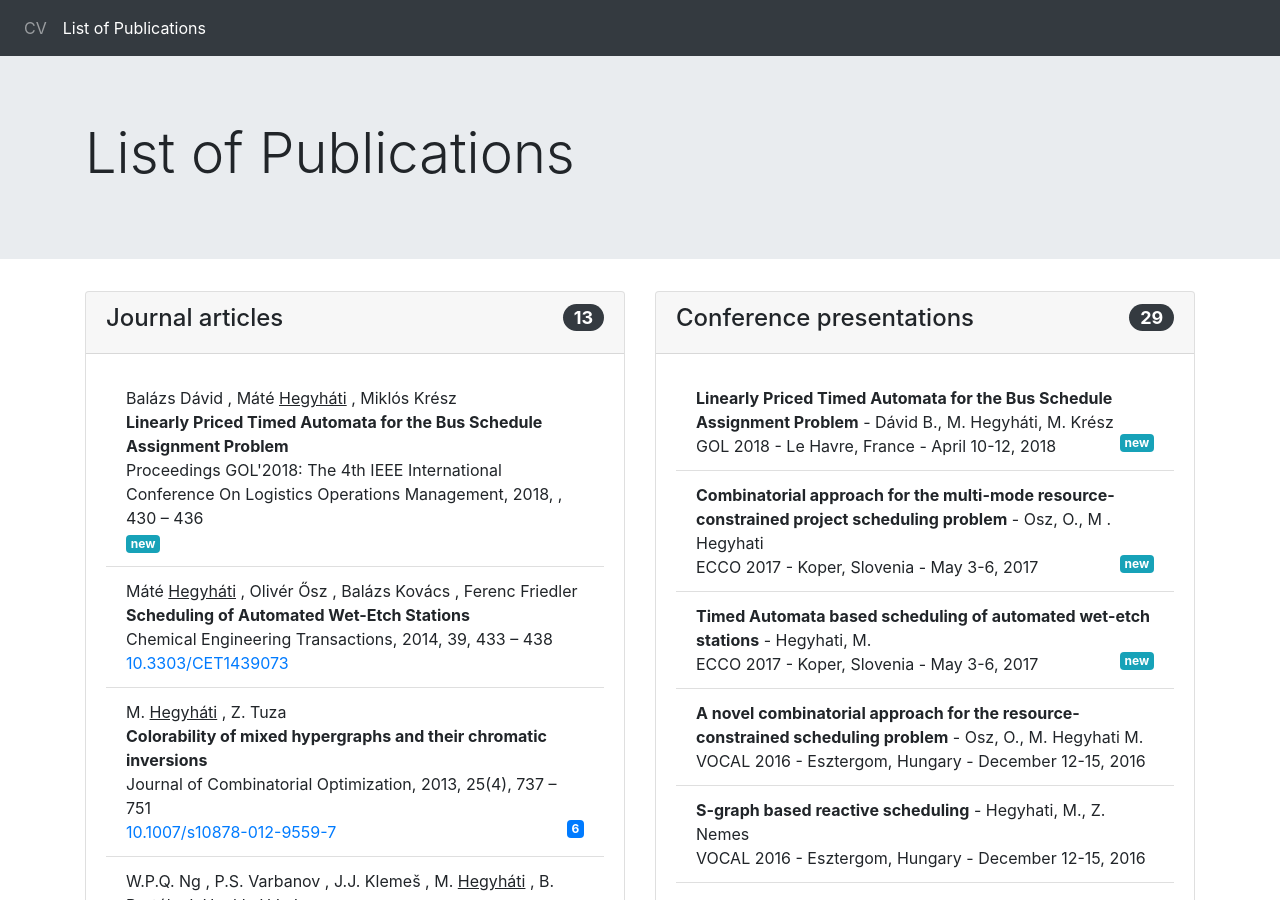
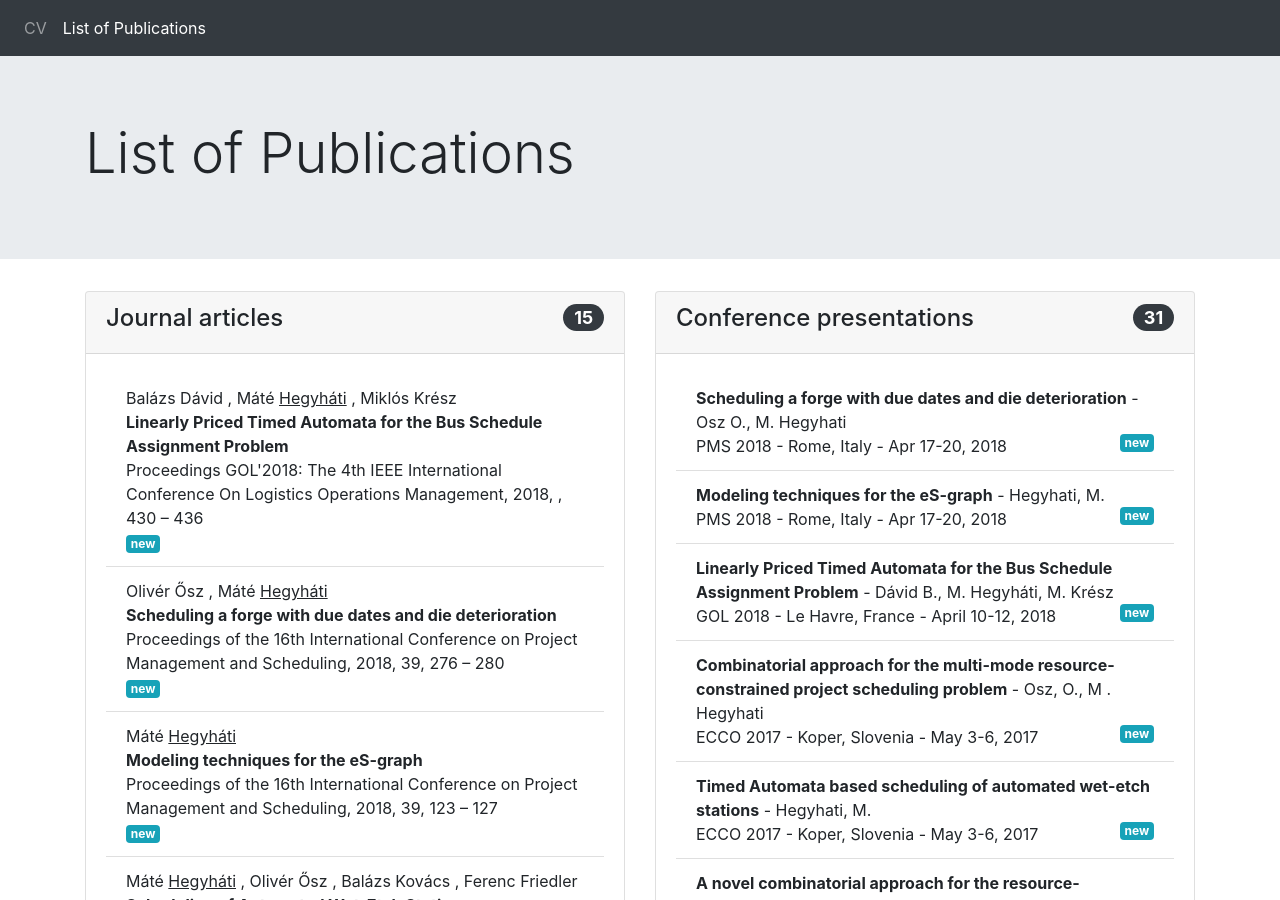
Before and after one commit to hegyhati/hegyhati.github.io, a Jekyll site: the page built from publications.html, in a window 1280 px wide and 900 px high. Built offline with Jekyll 4.4.1, drawn with Linux system fonts in a browser that asks for light colours; some of the changed text lies outside the part shown.

Commit message:
PMS 2018

```diff
--- a/_data/articles.json
+++ b/_data/articles.json
@@ -1,4 +1,42 @@
 [
+    {
+        "id": "Hegyhati2018",
+        "type": "incollection",
+        "title": "Modeling techniques for the eS-graph",
+        "author":
+        [
+            {
+                "family": "Hegyháti",
+                "given": "Máté"
+            }
+        ],
+        "journal": "Proceedings of the 16th International Conference on Project Management and Scheduling",
+        "year": "2018",
+        "volume": "39",
+        "pages": "123 – 127",
+        "ISBN": "9788894982022"
+    },
+    {
+        "id": "Osz2018",
+        "type": "incollection",
+        "title": "Scheduling a forge with due dates and die deterioration",
+        "author":
+        [
+            {
+                "family": "Ősz",
+                "given": "Olivér"
+            },
+            {
+                "family": "Hegyháti",
+                "given": "Máté"
+            }
+        ],
+        "journal": "Proceedings of the 16th International Conference on Project Management and Scheduling",
+        "year": "2018",
+        "volume": "39",
+        "pages": "276 – 280",
+        "ISBN": "9788894982022"
+    },
     {
         "id": "David2018",
         "type": "incollection",
--- a/_data/presentations.json
+++ b/_data/presentations.json
@@ -12,15 +12,26 @@
         "type": ["oral", "international", "collaborator"]
     },
     {
-        "author": "Hegyhati, M., T. Holczinger, T. Majozi, F. Friedler",
-        "title": "Transforming STN based scheduling problems to S-graph representation",
-        "conference": "XIX Polish Conference of Chemical and Process Engineering",
-        "conferenceshort": "PCCPE 2007",
-        "city": "Rzeszów",
-        "country": "Poland",
-        "year": "2007",
-        "date": "September 3-7",
-        "type": ["oral", "international", "keynote"]
+        "author" : "Hegyhati, M.",
+        "title" : "Modeling techniques for the eS-graph",
+        "conference": "16th International Conference on Project Management and Scheduling",
+        "conferenceshort": "PMS 2018",
+        "city": "Rome",
+        "country": "Italy",
+        "date": "Apr 17-20",
+        "year": "2018",
+        "type": ["oral", "international"]
+    },
+    {
+        "author" : "Osz O., M. Hegyhati",
+        "title" : "Scheduling a forge with due dates and die deterioration",
+        "conference": "16th International Conference on Project Management and Scheduling",
+        "conferenceshort": "PMS 2018",
+        "city": "Rome",
+        "country": "Italy",
+        "date": "Apr 17-20",
+        "year": "2018",
+        "type": ["oral", "international", "collaborator"]
     },
     {
         "author" : "Hegyhati, M.",
@@ -264,6 +275,17 @@
         "type": ["oral","international"]
     },
     {
+        "author": "Hegyhati, M., T. Holczinger, T. Majozi, F. Friedler",
+        "title": "Transforming STN based scheduling problems to S-graph representation",
+        "conference": "XIX Polish Conference of Chemical and Process Engineering",
+        "conferenceshort": "PCCPE 2007",
+        "city": "Rzeszów",
+        "country": "Poland",
+        "year": "2007",
+        "date": "September 3-7",
+        "type": ["oral", "international", "keynote"]
+    },
+    {
         "author": "Holczinger, T.,T. Majozi, M. Hegyhati, F. Friedler",
         "title": "Throughput Maximization in Multipurpose Batch Plants: S-graph vs Time Point Based Methods",
         "conferenceshort": "PRES'07",
--- a/_data/review.csv
+++ b/_data/review.csv
@@ -3,6 +3,8 @@ Peer review jobs
 2018
 Journal Articles
 Journal of cleaner production: 1
+Energy: 1
+Chemical Engineering Transactions: 4
 2017
 Journal Articles
 Energy: 2
```
